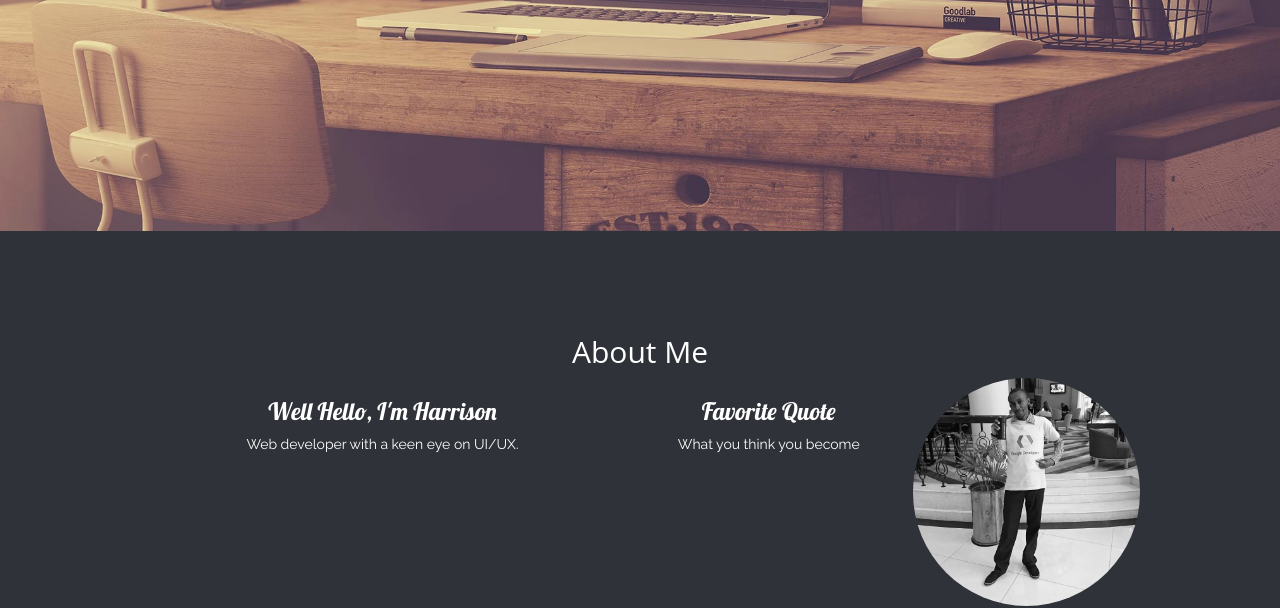
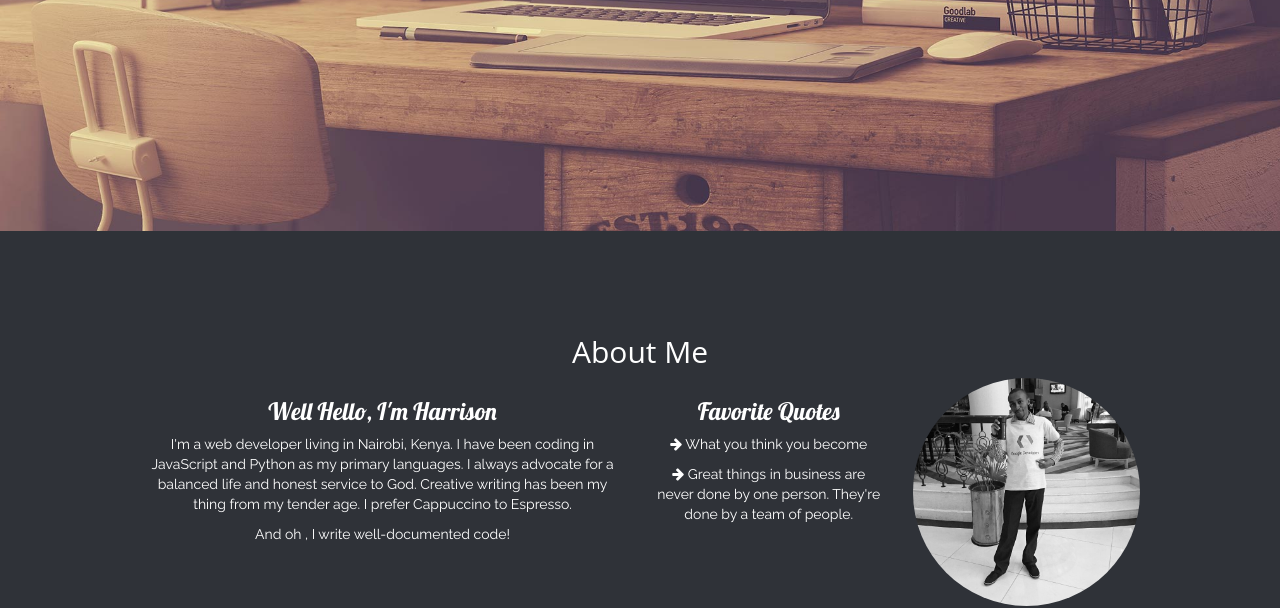
Before and after one commit to Harrisonkamau/harrisonkamau2, a website: page index.html in a window 1280 px wide. Shown: the part 369-977 px from the top of the page. Drawn offline with nearby package versions, Linux system fonts and the light colour scheme.

Commit message:
add more quotes

```diff
--- a/index.html
+++ b/index.html
@@ -74,11 +74,15 @@
               <div class="col-md-6">
                 <h3>Well Hello, I'm Harrison</h3>
                  <p style="font-family: 'Raleway', sans-serif;">
-                   Web developer with a keen eye on UI/UX.</p>
+                   I&#39;m a web developer living in Nairobi, Kenya. I have been coding in JavaScript and Python as my primary languages. I always advocate for a balanced life and honest service to God. Creative writing has been my thing from my tender age. I prefer Cappuccino to Espresso. </p>
+                   <p style="font-family: 'Raleway', sans-serif;">And oh , I write well-documented code!</p>
            </div>
            <div class="col-md-3">
-             <h3>Favorite Quote</h3>
-              <p style="font-family: 'Raleway', sans-serif;">What you think you become</p>
+             <h3>Favorite Quotes</h3>
+              <p style="font-family: 'Raleway', sans-serif;"><i class="fa fa-arrow-right" aria-hidden="true"></i>
+ What you think you become</p>
+              <p style="font-family: 'Raleway', sans-serif;"><i class="fa fa-arrow-right" aria-hidden="true"></i>
+ Great things in business are never done by one person. They&#39;re done by a team of people.</p>
         </div>
            <div class="col-md-3">
              <div class="circle-avatar greyscale" style="background-image:url(/images/harry.jpg)">
@@ -90,7 +94,6 @@
         </div>
          </div>
 
-        <div class="pad-top"></div>
     </div>
 
       <!-- Work -->
```
